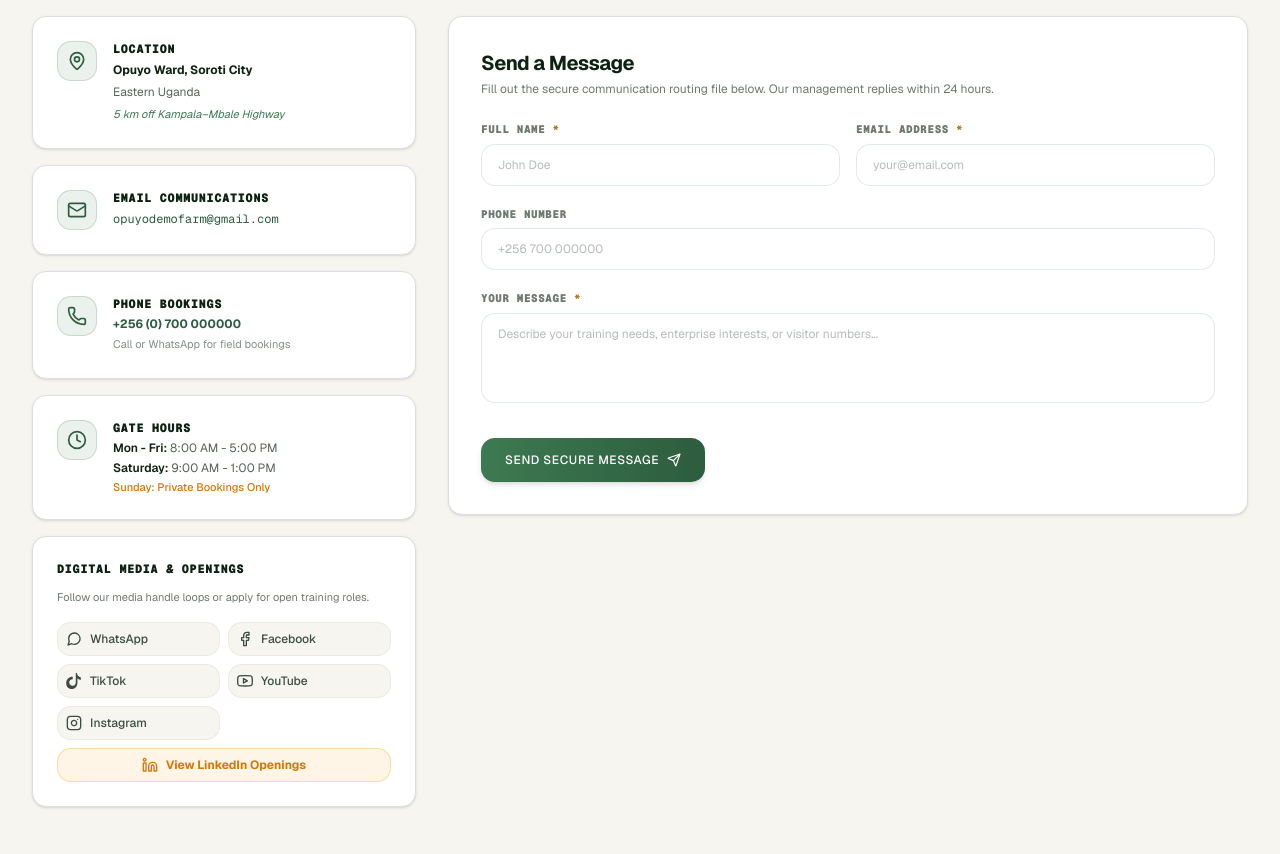
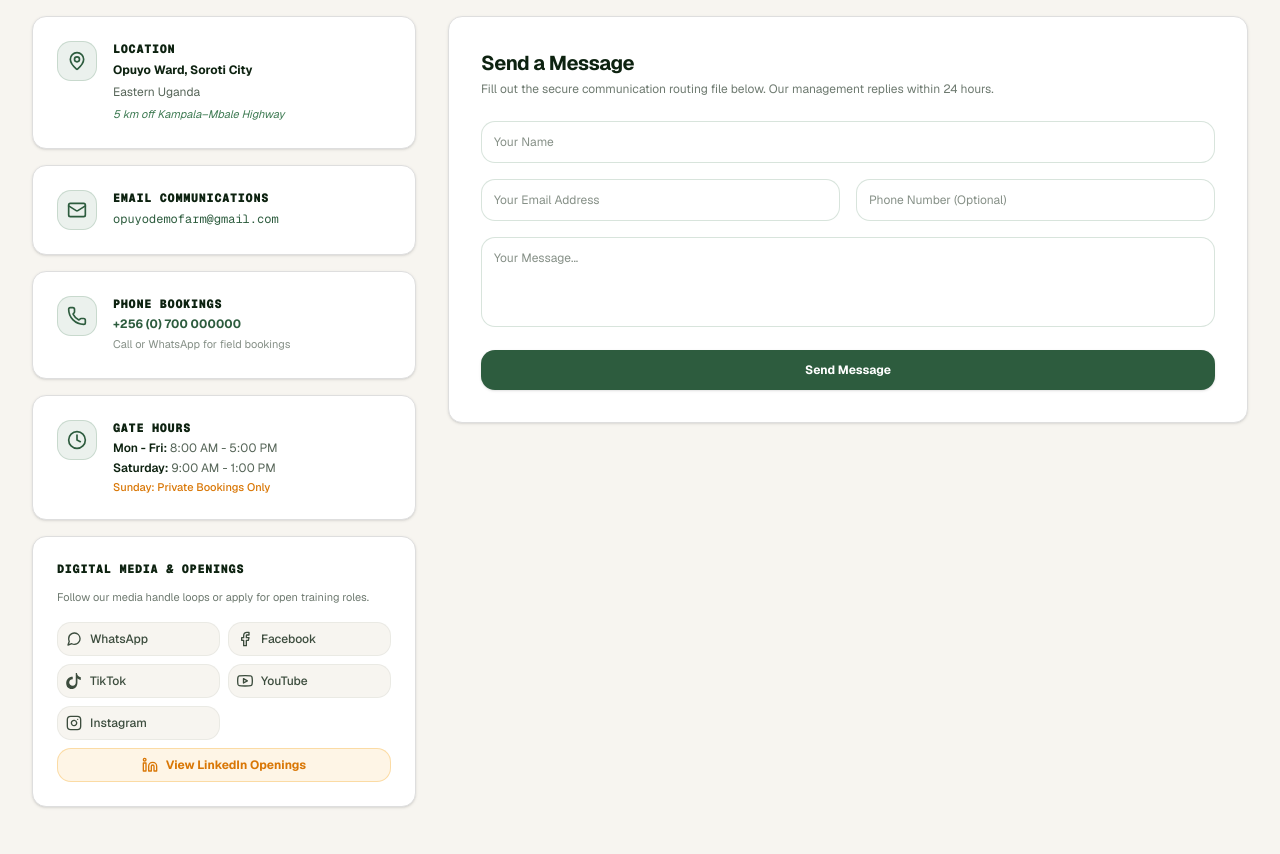
Before and after one commit to Allanella/Opuyo-farm, a Next.js app: page / in a window 1280 px wide. Shown: the part 9080-9934 px from the top of the page. Built offline with nearby package versions, Linux system fonts and the light colour scheme.

Commit message:
webform fixes

```diff
--- a/components/Contact.tsx
+++ b/components/Contact.tsx
@@ -140,7 +140,7 @@ export const Contact: React.FC = () => {
                 </p>
 
                 <div className="grid grid-cols-2 gap-2">
-                  <a href={WHATSAPP_LINK} target="_blank" rel="noopener noreferrer" className="flex items-center gap-2 p-2 rounded-xl bg-[#f7f5f0] border border-[#0d2210]/5 text-xs text-[#0d2210]/80 font-medium hover:bg-[#25D366]/10 hover:text-[#25D366] transition-all duration-200">
+                  <a href={WHATSAPP_LINK} target="_blank" rel="noopener noreferrer" className="flex items-center gap-2 p-2 rounded-xl bg-[#f7f5f0] border border-[#0d2210]/5 of text-xs text-[#0d2210]/80 font-medium hover:bg-[#25D366]/10 hover:text-[#25D366] transition-all duration-200">
                     <svg className="h-4 w-4 shrink-0" viewBox="0 0 24 24" fill="none" stroke="currentColor" strokeWidth="2" strokeLinecap="round" strokeLinejoin="round"><path d="M21 11.5a8.38 8.38 0 0 1-.9 3.8 8.5 8.5 0 0 1-7.6 4.7 8.38 8.38 0 0 1-3.8-.9L3 21l1.9-5.7a8.38 8.38 0 0 1-.9-3.8 8.5 8.5 0 0 1 4.7-7.6 8.38 8.38 0 0 1 3.8-.9h.5a8.48 8.48 0 0 1 8 8v.5z"></path></svg>
                     <span>WhatsApp</span>
                   </a>
@@ -185,8 +185,8 @@ export const Contact: React.FC = () => {
                 Fill out the secure communication routing file below. Our management replies within 24 hours.
               </p>
 
-              {/* Updated Access Key Block with the fully corrected string */}
-              <ContactForm apiKey="6351ad97-4368-4cbf-a8c3-eae48f44664d" />
+              {/* Injecting your active key from image_463320.png */}
+              <ContactForm apiKey="504155a1-025e-4a96-80dd-0e7c4ff66ce9" />
             </Card>
           </motion.div>
         </div>
--- a/components/ContactForm.tsx
+++ b/components/ContactForm.tsx
@@ -1,171 +1,113 @@
 'use client'
 
 import React, { useState } from 'react'
-import { motion, AnimatePresence } from 'framer-motion'
-import { Button } from './Button'
-import { Send, CheckCircle2, AlertCircle, Loader2 } from 'lucide-react'
+import { motion } from 'framer-motion'
 
-export const ContactForm: React.FC = () => {
-  const [formData, setFormData] = useState({
-    name: '',
-    email: '',
-    phone: '',
-    message: '',
-  })
-  const [status, setStatus] = useState<'idle' | 'success' | 'error'>('idle')
-  const [isLoading, setIsLoading] = useState(false)
+interface ContactFormProps {
+  apiKey: string
+}
 
-  const handleChange = (e: React.ChangeEvent<HTMLInputElement | HTMLTextAreaElement>) => {
-    const { name, value } = e.target
-    setFormData((prev) => ({ ...prev, [name]: value }))
-  }
+export const ContactForm: React.FC<ContactFormProps> = ({ apiKey }) => {
+  const [status, setStatus] = useState<'idle' | 'loading' | 'success' | 'error'>('idle')
 
-  const handleSubmit = async (e: React.FormEvent) => {
+  const handleSubmit = async (e: React.FormEvent<HTMLFormElement>) => {
     e.preventDefault()
-    setIsLoading(true)
-    setStatus('idle')
+    setStatus('loading')
+
+    const form = e.currentTarget
+    const formData = new FormData(form)
 
     try {
-      const response = await fetch('/api/contact', {
+      // Direct pipeline submission straight to the Web3Forms servers
+      const response = await fetch('https://api.web3forms.com/submit', {
         method: 'POST',
-        headers: { 'Content-Type': 'application/json' },
-        body: JSON.stringify(formData),
+        headers: {
+          'Content-Type': 'application/json',
+          'Accept': 'application/json'
+        },
+        body: JSON.stringify({
+          access_key: apiKey,
+          name: formData.get('name'),
+          email: formData.get('email'),
+          phone: formData.get('phone'),
+          message: formData.get('message'),
+          from_name: 'Opuyo Mixed Farm Portal'
+        }),
       })
 
-      if (response.ok) {
+      const result = await response.json()
+
+      if (result.success) {
         setStatus('success')
-        setFormData({ name: '', email: '', phone: '', message: '' })
-        setTimeout(() => setStatus('idle'), 6000)
+        form.reset()
       } else {
+        console.error('Web3Forms System Error Payload:', result)
         setStatus('error')
       }
     } catch (error) {
-      console.error('Error submitting form:', error)
+      console.error('Form External Network Error:', error)
       setStatus('error')
-    } finally {
-      setIsLoading(false)
     }
   }
 
   return (
-    <form onSubmit={handleSubmit} className="space-y-5">
-
-      {/* Alert Banners */}
-      <AnimatePresence mode="wait">
-        {status === 'success' && (
-          <motion.div
-            initial={{ opacity: 0, height: 0, scale: 0.95 }}
-            animate={{ opacity: 1, height: 'auto', scale: 1 }}
-            exit={{ opacity: 0, height: 0, scale: 0.95 }}
-            className="flex items-start gap-3 rounded-xl border border-[#3d7a52]/20 bg-[#3d7a52]/5 p-4 text-[#2d5c3e]"
-          >
-            <CheckCircle2 className="h-5 w-5 mt-0.5 flex-shrink-0 text-[#3d7a52]" />
-            <div>
-              <p className="text-xs font-bold font-mono uppercase tracking-wide">Submission Received</p>
-              <p className="text-xs text-[#0d2210]/70 mt-0.5">Thank you. Your inquiry has been routed to our farm management team. We will respond shortly.</p>
-            </div>
-          </motion.div>
-        )}
-
-        {status === 'error' && (
-          <motion.div
-            initial={{ opacity: 0, height: 0, scale: 0.95 }}
-            animate={{ opacity: 1, height: 'auto', scale: 1 }}
-            exit={{ opacity: 0, height: 0, scale: 0.95 }}
-            className="flex items-start gap-3 rounded-xl border border-red-200 bg-red-50/50 p-4 text-red-800"
-          >
-            <AlertCircle className="h-5 w-5 mt-0.5 flex-shrink-0 text-red-600" />
-            <div>
-              <p className="text-xs font-bold font-mono uppercase tracking-wide">Routing Failure</p>
-              <p className="text-xs text-red-700/80 mt-0.5">Something went wrong while dispatching the message. Please verify your connection or try again directly via email.</p>
-            </div>
-          </motion.div>
-        )}
-      </AnimatePresence>
-
-      {/* Input Fields */}
+    <form onSubmit={handleSubmit} className="space-y-4">
+      <div>
+        <input
+          type="text"
+          name="name"
+          required
+          placeholder="Your Name"
+          className="w-full p-3 rounded-xl border border-[#3d7a52]/20 bg-white text-xs text-[#0d2210] outline-none focus:border-[#f59e0b]/50"
+        />
+      </div>
       <div className="grid gap-4 sm:grid-cols-2">
-        <div className="space-y-1.5">
-          <label className="block text-[11px] font-mono font-black uppercase tracking-wider text-[#0d2210]/60">
-            Full Name <span className="text-[#b8721a]">*</span>
-          </label>
-          <input
-            type="text"
-            name="name"
-            value={formData.name}
-            onChange={handleChange}
-            required
-            placeholder="John Doe"
-            className="w-full rounded-xl border border-[#3d7a52]/15 bg-white/60 px-4 py-3 text-xs text-[#0d2210] placeholder-[#0d2210]/30 backdrop-blur-sm transition-all focus:border-[#3d7a52] focus:bg-white focus:outline-none focus:ring-2 focus:ring-[#3d7a52]/10"
-          />
-        </div>
-
-        <div className="space-y-1.5">
-          <label className="block text-[11px] font-mono font-black uppercase tracking-wider text-[#0d2210]/60">
-            Email Address <span className="text-[#b8721a]">*</span>
-          </label>
+        <div>
           <input
             type="email"
             name="email"
-            value={formData.email}
-            onChange={handleChange}
             required
-            placeholder="your@email.com"
-            className="w-full rounded-xl border border-[#3d7a52]/15 bg-white/60 px-4 py-3 text-xs text-[#0d2210] placeholder-[#0d2210]/30 backdrop-blur-sm transition-all focus:border-[#3d7a52] focus:bg-white focus:outline-none focus:ring-2 focus:ring-[#3d7a52]/10"
+            placeholder="Your Email Address"
+            className="w-full p-3 rounded-xl border border-[#3d7a52]/20 bg-white text-xs text-[#0d2210] outline-none focus:border-[#f59e0b]/50"
+          />
+        </div>
+        <div>
+          <input
+            type="tel"
+            name="phone"
+            placeholder="Phone Number (Optional)"
+            className="w-full p-3 rounded-xl border border-[#3d7a52]/20 bg-white text-xs text-[#0d2210] outline-none focus:border-[#f59e0b]/50"
           />
         </div>
       </div>
-
-      <div className="space-y-1.5">
-        <label className="block text-[11px] font-mono font-black uppercase tracking-wider text-[#0d2210]/60">
-          Phone Number
-        </label>
-        <input
-          type="tel"
-          name="phone"
-          value={formData.phone}
-          onChange={handleChange}
-          placeholder="+256 700 000000"
-          className="w-full rounded-xl border border-[#3d7a52]/15 bg-white/60 px-4 py-3 text-xs text-[#0d2210] placeholder-[#0d2210]/30 backdrop-blur-sm transition-all focus:border-[#3d7a52] focus:bg-white focus:outline-none focus:ring-2 focus:ring-[#3d7a52]/10"
+      <div>
+        <textarea
+          name="message"
+          required
+          rows={4}
+          placeholder="Your Message..."
+          className="w-full p-3 rounded-xl border border-[#3d7a52]/20 bg-white text-xs text-[#0d2210] outline-none focus:border-[#f59e0b]/50 resize-none"
         />
       </div>
 
-      <div className="space-y-1.5">
-        <label className="block text-[11px] font-mono font-black uppercase tracking-wider text-[#0d2210]/60">
-          Your Message <span className="text-[#b8721a]">*</span>
-        </label>
-        <textarea
-          name="message"
-          value={formData.message}
-          onChange={handleChange}
-          rows={4}
-          required
-          placeholder="Describe your training needs, enterprise interests, or visitor numbers..."
-          className="w-full rounded-xl border border-[#3d7a52]/15 bg-white/60 px-4 py-3 text-xs text-[#0d2210] placeholder-[#0d2210]/30 backdrop-blur-sm transition-all focus:border-[#3d7a52] focus:bg-white focus:outline-none focus:ring-2 focus:ring-[#3d7a52]/10 resize-none"
-        />
-      </div>
+      <button
+        type="submit"
+        disabled={status === 'loading'}
+        className="w-full py-3 bg-[#2d5c3e] text-white text-xs font-bold rounded-xl hover:bg-[#3d7a52] disabled:bg-gray-400 transition-colors shadow-sm"
+      >
+        {status === 'loading' ? 'Sending Message Securely...' : 'Send Message'}
+      </button>
 
-      {/* Submit Button Action */}
-      <div className="pt-2">
-        <Button
-          type="submit"
-          disabled={isLoading}
-          className="group relative w-full sm:w-auto inline-flex items-center justify-center gap-2 rounded-xl bg-gradient-to-r from-[#3d7a52] to-[#2d5c3e] px-6 py-3.5 text-xs font-bold uppercase tracking-wider text-[#f0e9d8] shadow-md transition-all duration-300 hover:from-[#499463] hover:to-[#38734e] hover:shadow-[#3d7a52]/10 disabled:opacity-50 disabled:pointer-events-none"
-        >
-          {isLoading ? (
-            <>
-              <Loader2 className="h-4 w-4 animate-spin text-[#f0e9d8]" />
-              <span>Routing Message...</span>
-            </>
-          ) : (
-            <>
-              <span>Send Secure Message</span>
-              <Send className="h-3.5 w-3.5 transition-transform duration-200 group-hover:translate-x-0.5 group-hover:-translate-y-0.5" />
-            </>
-          )}
-        </Button>
-      </div>
-
+      {status === 'success' && (
+        <motion.div initial={{ opacity: 0 }} animate={{ opacity: 1 }} className="p-3 text-xs text-green-800 bg-green-100/80 rounded-xl border border-green-200">
+          Message sent successfully! Our management will reply within 24 hours.
+        </motion.div>
+      )}
+      {status === 'error' && (
+        <motion.div initial={{ opacity: 0 }} animate={{ opacity: 1 }} className="p-3 text-xs text-red-800 bg-red-100/80 rounded-xl border border-red-200">
+          Submission failed. Please check your network connection or active access key variables.
+        </motion.div>
+      )}
     </form>
   )
 }
```
